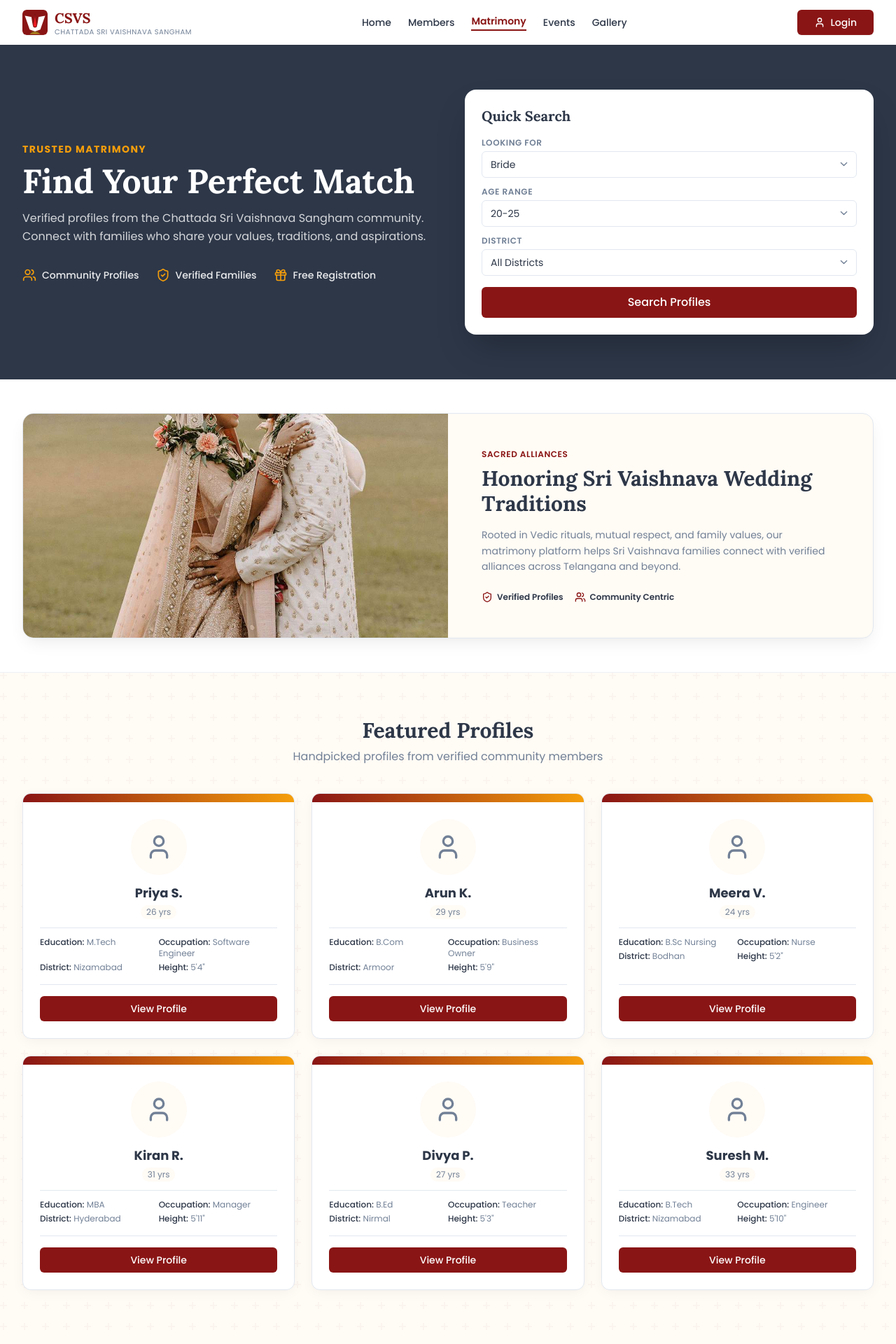
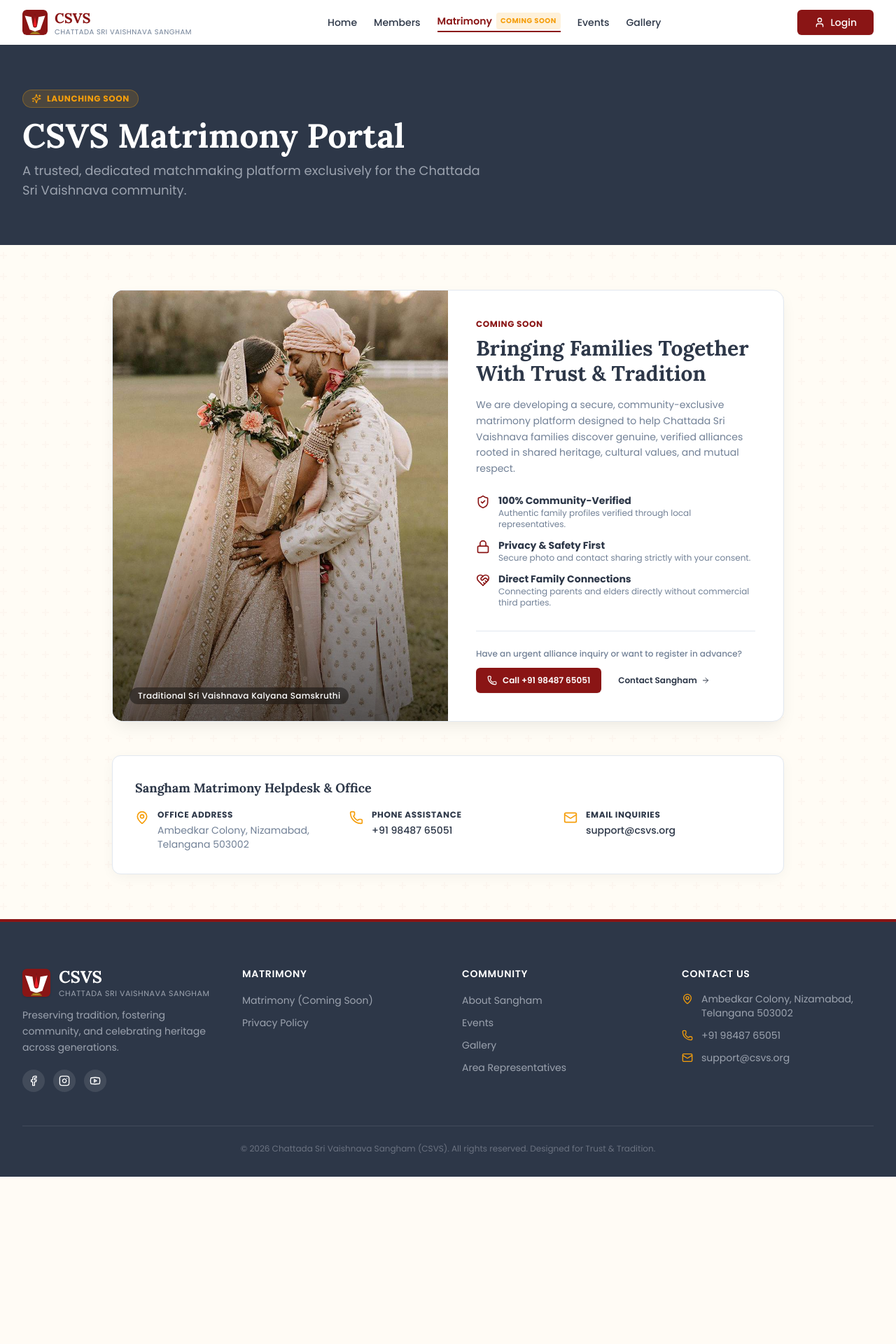
Before and after one commit to shashanka2a/csvs-app, a Next.js app: page /matrimony in a window 1280 px wide. Shown: the top 1920 px of the page at 70% size. After the commit the page ends 1681 px from the top, so only its background shows below. Built offline with nearby package versions, Linux system fonts and the light colour scheme.

Commit message:
feat: convert matrimony page to coming soon state

```diff
--- a/app/matrimony/page.tsx
+++ b/app/matrimony/page.tsx
@@ -1,255 +1,147 @@
 import type { Metadata } from 'next';
 import Image from 'next/image';
-import { Users, ShieldCheck, Gift, User, UserPlus, Search, Heart } from 'lucide-react';
-import MatrimonySearch from '@/components/MatrimonySearch';
+import Link from 'next/link';
+import { ShieldCheck, Users, HeartHandshake, Lock, Phone, MapPin, Mail, Sparkles, ArrowRight } from 'lucide-react';
 
 export const metadata: Metadata = {
-  title: 'Matrimony',
-  description: 'Find your perfect life partner within the Chattada Sri Vaishnava Sangham community.',
+  title: 'Matrimony (Coming Soon)',
+  description: 'CSVS Matrimony portal for the Chattada Sri Vaishnava Sangham community is launching soon.',
 };
-
-interface Profile {
-  name: string;
-  age: string;
-  education: string;
-  occupation: string;
-  district: string;
-  height: string;
-}
-
-const PROFILES: Profile[] = [
-  {
-    name: 'Priya S.',
-    age: '26 yrs',
-    education: 'M.Tech',
-    occupation: 'Software Engineer',
-    district: 'Nizamabad',
-    height: "5'4\"",
-  },
-  {
-    name: 'Arun K.',
-    age: '29 yrs',
-    education: 'B.Com',
-    occupation: 'Business Owner',
-    district: 'Armoor',
-    height: "5'9\"",
-  },
-  {
-    name: 'Meera V.',
-    age: '24 yrs',
-    education: 'B.Sc Nursing',
-    occupation: 'Nurse',
-    district: 'Bodhan',
-    height: "5'2\"",
-  },
-  {
-    name: 'Kiran R.',
-    age: '31 yrs',
-    education: 'MBA',
-    occupation: 'Manager',
-    district: 'Hyderabad',
-    height: "5'11\"",
-  },
-  {
-    name: 'Divya P.',
-    age: '27 yrs',
-    education: 'B.Ed',
-    occupation: 'Teacher',
-    district: 'Nirmal',
-    height: "5'3\"",
-  },
-  {
-    name: 'Suresh M.',
-    age: '33 yrs',
-    education: 'B.Tech',
-    occupation: 'Engineer',
-    district: 'Nizamabad',
-    height: "5'10\"",
-  },
-];
-
-const STEPS = [
-  {
-    step: 1,
-    icon: UserPlus,
-    title: 'Register Free',
-    description: 'Create your profile with personal and family details in minutes.',
-  },
-  {
-    step: 2,
-    icon: Search,
-    title: 'Search & Connect',
-    description: 'Browse verified profiles filtered by your preferences.',
-  },
-  {
-    step: 3,
-    icon: Heart,
-    title: 'Find Your Match',
-    description: 'Connect with families and begin your journey together.',
-  },
-];
 
 export default function MatrimonyPage() {
   return (
-    <main className="min-h-screen">
-      {/* 1. Hero Section */}
+    <main className="min-h-screen bg-brand-cream/30">
+      {/* 1. Hero Banner */}
       <section className="bg-brand-dark text-white py-16">
-        <div className="container mx-auto px-4 lg:px-8">
-          <div className="grid grid-cols-1 lg:grid-cols-2 gap-12 items-center">
-            {/* Left Column: Text & Badges */}
-            <div>
-              <span className="text-brand-gold text-sm font-bold uppercase tracking-widest mb-3 block">
-                Trusted Matrimony
-              </span>
-              <h1 className="font-serif text-4xl md:text-5xl font-bold mb-4 leading-tight">
-                Find Your Perfect Match
-              </h1>
-              <p className="text-white/80 mb-6 leading-relaxed">
-                Verified profiles from the Chattada Sri Vaishnava Sangham community.
-                Connect with families who share your values, traditions, and aspirations.
-              </p>
-
-              {/* Trust Badges */}
-              <div className="flex flex-wrap gap-6 pt-2">
-                <div className="flex items-center gap-2">
-                  <Users className="w-5 h-5 text-brand-gold shrink-0" />
-                  <span className="text-sm font-medium text-white/90">Community Profiles</span>
-                </div>
-                <div className="flex items-center gap-2">
-                  <ShieldCheck className="w-5 h-5 text-brand-gold shrink-0" />
-                  <span className="text-sm font-medium text-white/90">Verified Families</span>
-                </div>
-                <div className="flex items-center gap-2">
-                  <Gift className="w-5 h-5 text-brand-gold shrink-0" />
-                  <span className="text-sm font-medium text-white/90">Free Registration</span>
-                </div>
-              </div>
-            </div>
-
-            {/* Right Column: Search Widget */}
-            <div>
-              <MatrimonySearch />
-            </div>
+        <div className="container mx-auto px-4 lg:px-8 text-center md:text-left">
+          <div className="inline-flex items-center gap-2 bg-brand-gold/15 text-brand-gold px-3 py-1 rounded-full text-xs font-bold uppercase tracking-wider mb-4 border border-brand-gold/30">
+            <Sparkles className="w-3.5 h-3.5" />
+            Launching Soon
           </div>
+          <h1 className="font-serif text-4xl md:text-5xl font-bold mb-3">
+            CSVS Matrimony Portal
+          </h1>
+          <p className="text-gray-400 text-base md:text-lg max-w-2xl">
+            A trusted, dedicated matchmaking platform exclusively for the Chattada Sri Vaishnava community.
+          </p>
         </div>
       </section>
 
-      {/* 2. Traditional Kalyanam Showcase */}
-      <section className="py-12 bg-white border-b border-brand-border/60">
-        <div className="container mx-auto px-4 lg:px-8">
-          <div className="bg-brand-cream rounded-2xl border border-brand-border overflow-hidden grid grid-cols-1 md:grid-cols-2 items-center shadow-card">
-            <div className="relative h-72 md:h-full min-h-[320px]">
+      {/* 2. Main Coming Soon Showcase */}
+      <section className="py-16">
+        <div className="container mx-auto px-4 lg:px-8 max-w-5xl">
+          <div className="bg-white rounded-2xl border border-brand-border shadow-card overflow-hidden grid grid-cols-1 md:grid-cols-2 items-center">
+            {/* Image Side */}
+            <div className="relative h-80 md:h-full min-h-[380px] bg-brand-dark">
               <Image
                 src="/images/matrimony.jpg"
                 alt="Hindu Wedding Traditions - Chattada Sri Vaishnava Kalyanam"
                 fill
+                priority
                 className="object-cover"
               />
+              <div className="absolute inset-0 bg-gradient-to-t from-black/60 via-transparent to-transparent flex items-end p-6">
+                <span className="text-white text-xs font-medium tracking-wide bg-black/40 backdrop-blur-sm px-3 py-1 rounded-full">
+                  Traditional Sri Vaishnava Kalyana Samskruthi
+                </span>
+              </div>
             </div>
-            <div className="p-8 md:p-12">
-              <span className="text-brand-red font-semibold text-xs uppercase tracking-wider mb-2 block">
-                Sacred Alliances
-              </span>
-              <h2 className="font-serif text-2xl md:text-3xl font-bold text-brand-dark mb-4">
-                Honoring Sri Vaishnava Wedding Traditions
-              </h2>
-              <p className="text-brand-muted text-sm leading-relaxed mb-6">
-                Rooted in Vedic rituals, mutual respect, and family values, our matrimony platform helps Sri Vaishnava families connect with verified alliances across Telangana and beyond.
-              </p>
-              <div className="flex flex-wrap items-center gap-4 text-xs font-semibold text-brand-dark">
-                <span className="flex items-center gap-1.5"><ShieldCheck className="w-4 h-4 text-brand-red" /> Verified Profiles</span>
-                <span className="flex items-center gap-1.5"><Users className="w-4 h-4 text-brand-red" /> Community Centric</span>
+
+            {/* Content Side */}
+            <div className="p-8 md:p-10 flex flex-col justify-between">
+              <div>
+                <span className="text-brand-red font-bold text-xs uppercase tracking-wider mb-2 block">
+                  Coming Soon
+                </span>
+                <h2 className="font-serif text-2xl md:text-3xl font-bold text-brand-dark mb-4 leading-tight">
+                  Bringing Families Together With Trust &amp; Tradition
+                </h2>
+                <p className="text-brand-muted text-sm leading-relaxed mb-6">
+                  We are developing a secure, community-exclusive matrimony platform designed to help Chattada Sri Vaishnava families discover genuine, verified alliances rooted in shared heritage, cultural values, and mutual respect.
+                </p>
+
+                {/* Planned Highlights */}
+                <div className="space-y-3 mb-8">
+                  <div className="flex items-start gap-3">
+                    <ShieldCheck className="w-5 h-5 text-brand-red shrink-0 mt-0.5" />
+                    <div>
+                      <h4 className="text-sm font-bold text-brand-dark">100% Community-Verified</h4>
+                      <p className="text-xs text-brand-muted">Authentic family profiles verified through local representatives.</p>
+                    </div>
+                  </div>
+                  <div className="flex items-start gap-3">
+                    <Lock className="w-5 h-5 text-brand-red shrink-0 mt-0.5" />
+                    <div>
+                      <h4 className="text-sm font-bold text-brand-dark">Privacy &amp; Safety First</h4>
+                      <p className="text-xs text-brand-muted">Secure photo and contact sharing strictly with your consent.</p>
+                    </div>
+                  </div>
+                  <div className="flex items-start gap-3">
+                    <HeartHandshake className="w-5 h-5 text-brand-red shrink-0 mt-0.5" />
+                    <div>
+                      <h4 className="text-sm font-bold text-brand-dark">Direct Family Connections</h4>
+                      <p className="text-xs text-brand-muted">Connecting parents and elders directly without commercial third parties.</p>
+                    </div>
+                  </div>
+                </div>
+              </div>
+
+              {/* Direct Inquiries CTA */}
+              <div className="pt-6 border-t border-brand-border">
+                <p className="text-xs text-brand-muted mb-3 font-medium">
+                  Have an urgent alliance inquiry or want to register in advance?
+                </p>
+                <div className="flex flex-wrap items-center gap-3">
+                  <a
+                    href="tel:+919848765051"
+                    className="inline-flex items-center gap-2 bg-brand-red hover:bg-brand-redhover text-white text-xs font-semibold px-4 py-2.5 rounded-md shadow-sm transition-colors"
+                  >
+                    <Phone className="w-3.5 h-3.5" />
+                    Call +91 98487 65051
+                  </a>
+                  <Link
+                    href="/members"
+                    className="inline-flex items-center gap-1.5 text-xs font-semibold text-brand-dark hover:text-brand-red px-3 py-2 transition-colors"
+                  >
+                    Contact Sangham <ArrowRight className="w-3 h-3" />
+                  </Link>
+                </div>
               </div>
             </div>
           </div>
-        </div>
-      </section>
 
-      {/* 3. Featured Profiles */}
-      <section className="container mx-auto px-4 lg:px-8 py-16">
-        <h2 className="font-serif text-3xl font-bold text-brand-dark mb-2 text-center">
-          Featured Profiles
-        </h2>
-        <p className="text-brand-muted text-center mb-10">
-          Handpicked profiles from verified community members
-        </p>
-
-        <div className="grid grid-cols-1 sm:grid-cols-2 lg:grid-cols-3 gap-6">
-          {PROFILES.map((profile) => (
-            <div
-              key={profile.name}
-              className="bg-white rounded-xl border border-brand-border shadow-soft hover:shadow-card transition-shadow overflow-hidden flex flex-col justify-between"
-            >
-              {/* Top Colored Band */}
-              <div className="h-3 bg-gradient-to-r from-brand-red to-brand-gold" />
-
-              {/* Card Body */}
-              <div className="p-6 text-center flex-1 flex flex-col justify-between">
+          {/* 3. Contact & Office Information Card */}
+          <div className="mt-12 bg-white rounded-xl border border-brand-border p-6 md:p-8 shadow-soft">
+            <h3 className="font-serif text-lg font-bold text-brand-dark mb-4">
+              Sangham Matrimony Helpdesk &amp; Office
+            </h3>
+            <div className="grid grid-cols-1 md:grid-cols-3 gap-6 text-sm">
+              <div className="flex items-start gap-3">
+                <MapPin className="w-5 h-5 text-brand-gold shrink-0 mt-0.5" />
                 <div>
-                  <div className="bg-brand-cream w-20 h-20 rounded-full mx-auto mb-3 flex items-center justify-center">
-                    <User className="w-10 h-10 text-brand-muted" />
-                  </div>
-                  <h3 className="font-bold text-brand-dark text-lg">{profile.name}</h3>
-                  <span className="text-xs bg-brand-cream text-brand-muted px-2 py-0.5 rounded-full inline-block mb-3">
-                    {profile.age}
-                  </span>
-
-                  {/* Details Grid */}
-                  <div className="grid grid-cols-2 gap-y-1 text-xs text-brand-muted text-left border-t border-brand-border pt-3">
-                    <div>
-                      <span className="font-medium text-brand-dark">Education:</span> {profile.education}
-                    </div>
-                    <div>
-                      <span className="font-medium text-brand-dark">Occupation:</span> {profile.occupation}
-                    </div>
-                    <div>
-                      <span className="font-medium text-brand-dark">District:</span> {profile.district}
-                    </div>
-                    <div>
-                      <span className="font-medium text-brand-dark">Height:</span> {profile.height}
-                    </div>
-                  </div>
+                  <p className="font-bold text-brand-dark text-xs uppercase tracking-wider mb-1">Office Address</p>
+                  <p className="text-brand-muted">Ambedkar Colony, Nizamabad, Telangana 503002</p>
                 </div>
-
-                {/* Divider & CTA */}
+              </div>
+              <div className="flex items-start gap-3">
+                <Phone className="w-5 h-5 text-brand-gold shrink-0 mt-0.5" />
                 <div>
-                  <div className="border-t border-brand-border mt-4" />
-                  <button className="w-full mt-4 bg-brand-red text-white py-2 rounded-md text-sm font-medium hover:bg-brand-redhover transition-colors">
-                    View Profile
-                  </button>
+                  <p className="font-bold text-brand-dark text-xs uppercase tracking-wider mb-1">Phone Assistance</p>
+                  <a href="tel:+919848765051" className="text-brand-dark font-medium hover:text-brand-red transition-colors">
+                    +91 98487 65051
+                  </a>
+                </div>
+              </div>
+              <div className="flex items-start gap-3">
+                <Mail className="w-5 h-5 text-brand-gold shrink-0 mt-0.5" />
+                <div>
+                  <p className="font-bold text-brand-dark text-xs uppercase tracking-wider mb-1">Email Inquiries</p>
+                  <a href="mailto:support@csvs.org" className="text-brand-dark font-medium hover:text-brand-red transition-colors">
+                    support@csvs.org
+                  </a>
                 </div>
               </div>
             </div>
-          ))}
-        </div>
-      </section>
-
-      {/* 4. How It Works */}
-      <section className="bg-brand-cream py-16">
-        <div className="container mx-auto px-4 lg:px-8">
-          <h2 className="font-serif text-3xl font-bold text-center text-brand-dark mb-12">
-            How It Works
-          </h2>
-
-          <div className="grid grid-cols-1 md:grid-cols-3 gap-8">
-            {STEPS.map((item) => {
-              const Icon = item.icon;
-              return (
-                <div key={item.step} className="text-center">
-                  {/* Step Number Badge */}
-                  <div className="w-7 h-7 rounded-full bg-brand-red text-white text-sm font-bold flex items-center justify-center mx-auto mb-2">
-                    {item.step}
-                  </div>
-                  {/* Icon Circle */}
-                  <div className="w-16 h-16 rounded-full bg-brand-red/10 flex items-center justify-center mx-auto mb-4">
-                    <Icon className="text-brand-red w-7 h-7" />
-                  </div>
-                  {/* Title & Description */}
-                  <h3 className="font-bold text-brand-dark text-lg mb-2">{item.title}</h3>
-                  <p className="text-brand-muted text-sm max-w-xs mx-auto">{item.description}</p>
-                </div>
-              );
-            })}
           </div>
         </div>
       </section>
--- a/app/page.tsx
+++ b/app/page.tsx
@@ -1,6 +1,5 @@
 import HeroSection from '@/components/HeroSection'
 import GallerySection from '@/components/GallerySection'
-import MatrimonySection from '@/components/MatrimonySection'
 import MembersSection from '@/components/MembersSection'
 
 export default function HomePage() {
@@ -8,7 +7,6 @@ export default function HomePage() {
     <main>
       <HeroSection />
       <GallerySection />
-      <MatrimonySection />
       <MembersSection />
     </main>
   )
--- a/components/Footer.tsx
+++ b/components/Footer.tsx
@@ -3,8 +3,7 @@ import { Facebook, Instagram, Youtube, MapPin, Phone, Mail } from 'lucide-react'
 import Logo from '@/components/Logo';
 
 const matrimonyLinks = [
-  { label: 'Search Profiles', href: '/matrimony' },
-  { label: 'Membership', href: '/matrimony' },
+  { label: 'Matrimony (Coming Soon)', href: '/matrimony' },
   { label: 'Privacy Policy', href: '#' },
 ];
 
@@ -108,16 +107,26 @@ export default function Footer() {
               <li className="flex items-start gap-3">
                 <MapPin className="text-brand-gold w-4 h-4 mt-0.5 shrink-0" />
                 <span className="text-gray-400 text-sm">
-                  CSVS Head Office, Hyderabad, Telangana, India.
+                  Ambedkar Colony, Nizamabad, Telangana 503002
                 </span>
               </li>
               <li className="flex items-center gap-3">
                 <Phone className="text-brand-gold w-4 h-4 shrink-0" />
-                <span className="text-gray-400 text-sm">+91 98765 43210</span>
+                <a
+                  href="tel:+919848765051"
+                  className="text-gray-400 text-sm hover:text-white transition-colors"
+                >
+                  +91 98487 65051
+                </a>
               </li>
               <li className="flex items-center gap-3">
                 <Mail className="text-brand-gold w-4 h-4 shrink-0" />
-                <span className="text-gray-400 text-sm">support@csvs.org</span>
+                <a
+                  href="mailto:support@csvs.org"
+                  className="text-gray-400 text-sm hover:text-white transition-colors"
+                >
+                  support@csvs.org
+                </a>
               </li>
             </ul>
           </div>
--- a/components/Header.tsx
+++ b/components/Header.tsx
@@ -6,10 +6,10 @@ import { usePathname } from 'next/navigation';
 import { User, Menu, X } from 'lucide-react';
 import Logo from '@/components/Logo';
 
-const navLinks = [
+const navLinks: { label: string; href: string; badge?: string }[] = [
   { label: 'Home', href: '/' },
   { label: 'Members', href: '/members' },
-  { label: 'Matrimony', href: '/matrimony' },
+  { label: 'Matrimony', href: '/matrimony', badge: 'Coming Soon' },
   { label: 'Events', href: '/events' },
   { label: 'Gallery', href: '/gallery' },
 ];
@@ -48,11 +48,16 @@ export default function Header() {
                   href={link.href}
                   className={
                     active
-                      ? 'text-brand-red border-b-2 border-brand-red pb-0.5 text-sm font-semibold'
-                      : 'text-brand-dark text-sm font-medium hover:text-brand-red transition-colors'
+                      ? 'text-brand-red border-b-2 border-brand-red pb-0.5 text-sm font-semibold flex items-center gap-1.5'
+                      : 'text-brand-dark text-sm font-medium hover:text-brand-red transition-colors flex items-center gap-1.5'
                   }
                 >
-                  {link.label}
+                  <span>{link.label}</span>
+                  {link.badge && (
+                    <span className="text-[10px] font-bold uppercase tracking-wider px-1.5 py-0.5 rounded bg-brand-gold/15 text-brand-gold">
+                      {link.badge}
+                    </span>
+                  )}
                 </Link>
               );
             })}
@@ -93,11 +98,16 @@ export default function Header() {
                   onClick={() => setMobileOpen(false)}
                   className={
                     active
-                      ? 'text-brand-red font-semibold py-2 px-3 rounded-md bg-red-50'
-                      : 'text-brand-dark font-medium py-2 px-3 rounded-md hover:bg-gray-50 hover:text-brand-red transition-colors'
+                      ? 'text-brand-red font-semibold py-2 px-3 rounded-md bg-red-50 flex items-center justify-between'
+                      : 'text-brand-dark font-medium py-2 px-3 rounded-md hover:bg-gray-50 hover:text-brand-red transition-colors flex items-center justify-between'
                   }
                 >
-                  {link.label}
+                  <span>{link.label}</span>
+                  {link.badge && (
+                    <span className="text-[10px] font-bold uppercase tracking-wider px-2 py-0.5 rounded bg-brand-gold/15 text-brand-gold">
+                      {link.badge}
+                    </span>
+                  )}
                 </Link>
               );
             })}
```
